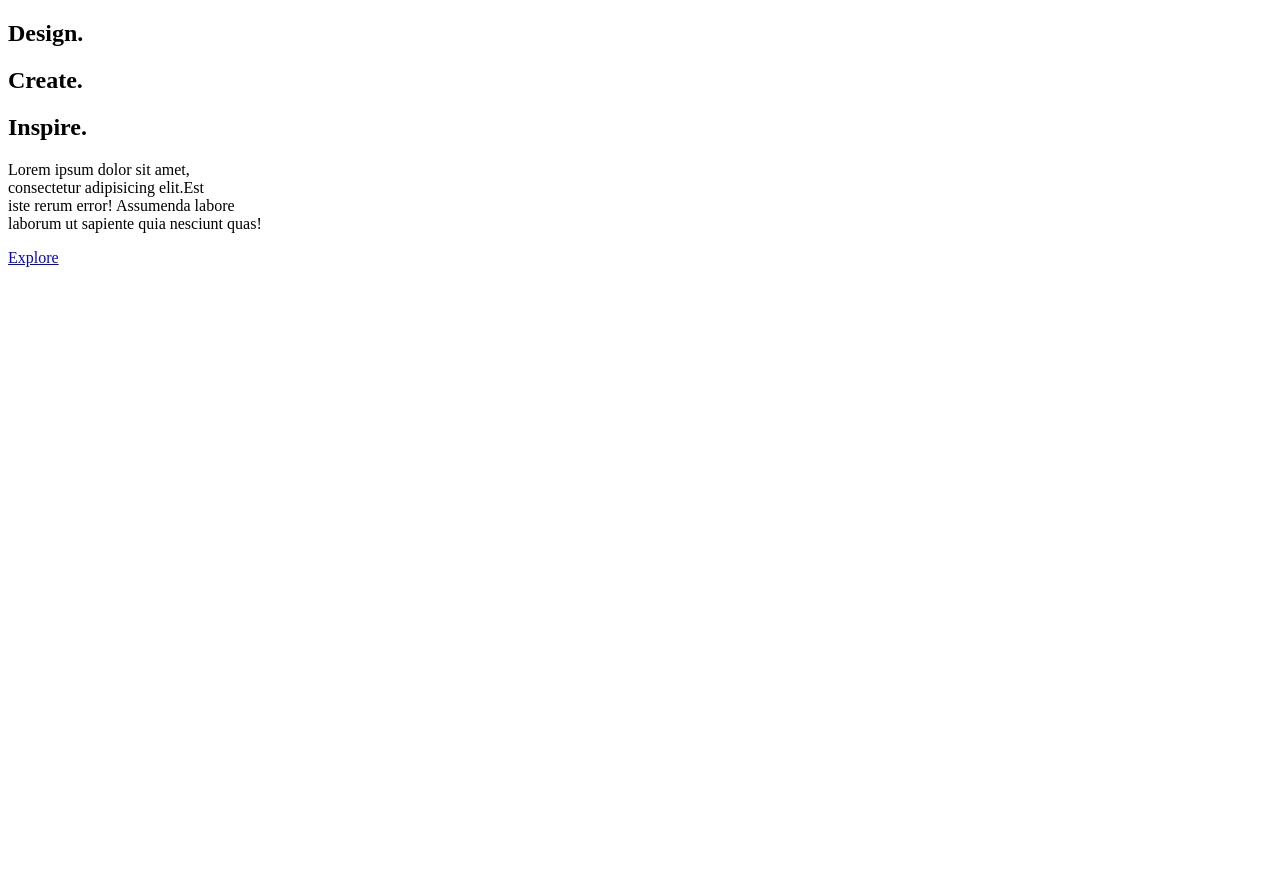
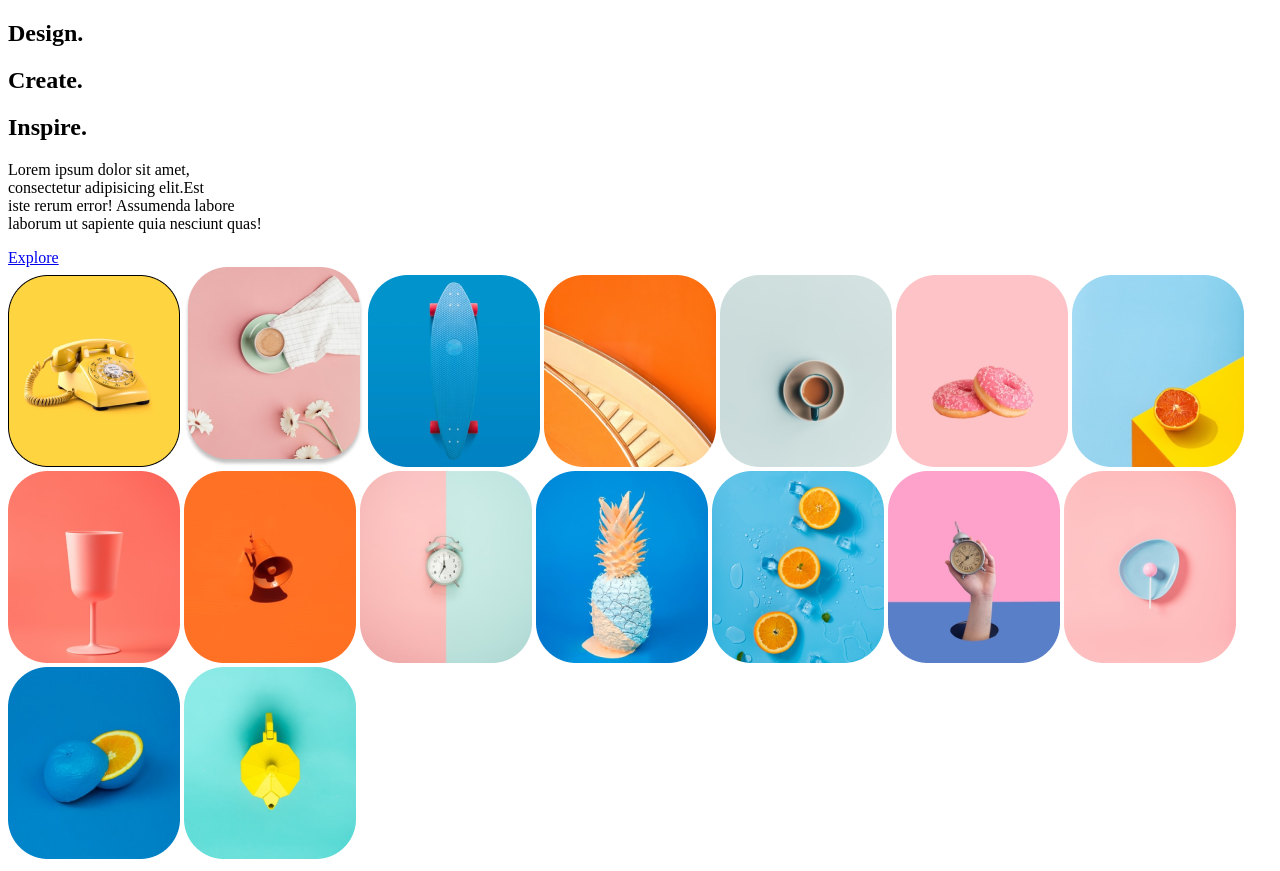
Before and after one commit to Alejandramzp/Ejemplo_HTML, a plain HTML site: page index.html in a window 1280 px wide. Before the commit the page ends 800 px from the top, so only its background shows below. Drawn offline with Linux system fonts and the light colour scheme.

Commit message:
feat: :sparkles: Estructura de las imagenes
Se pusieron las imagenes en la seccion de grid

```diff
--- a/index.html
+++ b/index.html
@@ -23,22 +23,22 @@
             </a>
         </section>
         <section class="grid">
-            <img src="" alt="">
-            <img src="" alt="">
-            <img src="" alt="">
-            <img src="" alt="">
-            <img src="" alt="">
-            <img src="" alt="">
-            <img src="" alt="">
-            <img src="" alt="">
-            <img src="" alt="">
-            <img src="" alt="">
-            <img src="" alt="">
-            <img src="" alt="">
-            <img src="" alt="">
-            <img src="" alt="">
-            <img src="" alt="">
-            <img src="" alt="">
+            <img src="images/img1.png" alt="">
+            <img src="images/img2.png" alt="">
+            <img src="images/img3.png" alt="">
+            <img src="images/img4.png" alt="">
+            <img src="images/img5.png" alt="">
+            <img src="images/img6.png" alt="">
+            <img src="images/img7.png" alt="">
+            <img src="images/img8.png" alt="">
+            <img src="images/img9.png" alt="">
+            <img src="images/img10.png" alt="">
+            <img src="images/img11.png" alt="">
+            <img src="images/img12.png" alt="">
+            <img src="images/img13.png" alt="">
+            <img src="images/img14.png" alt="">
+            <img src="images/img15.png" alt="">
+            <img src="images/img16.png" alt="">
         </section>
     </body>
 </html>
```
